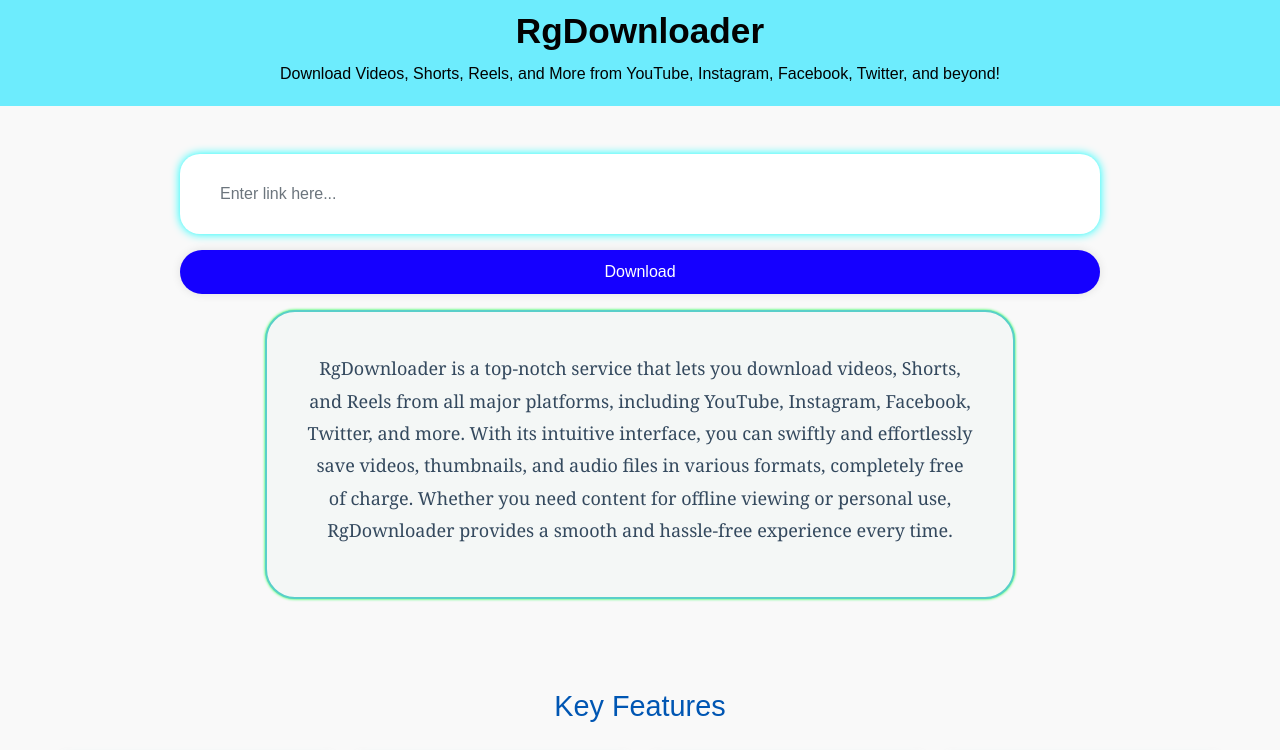
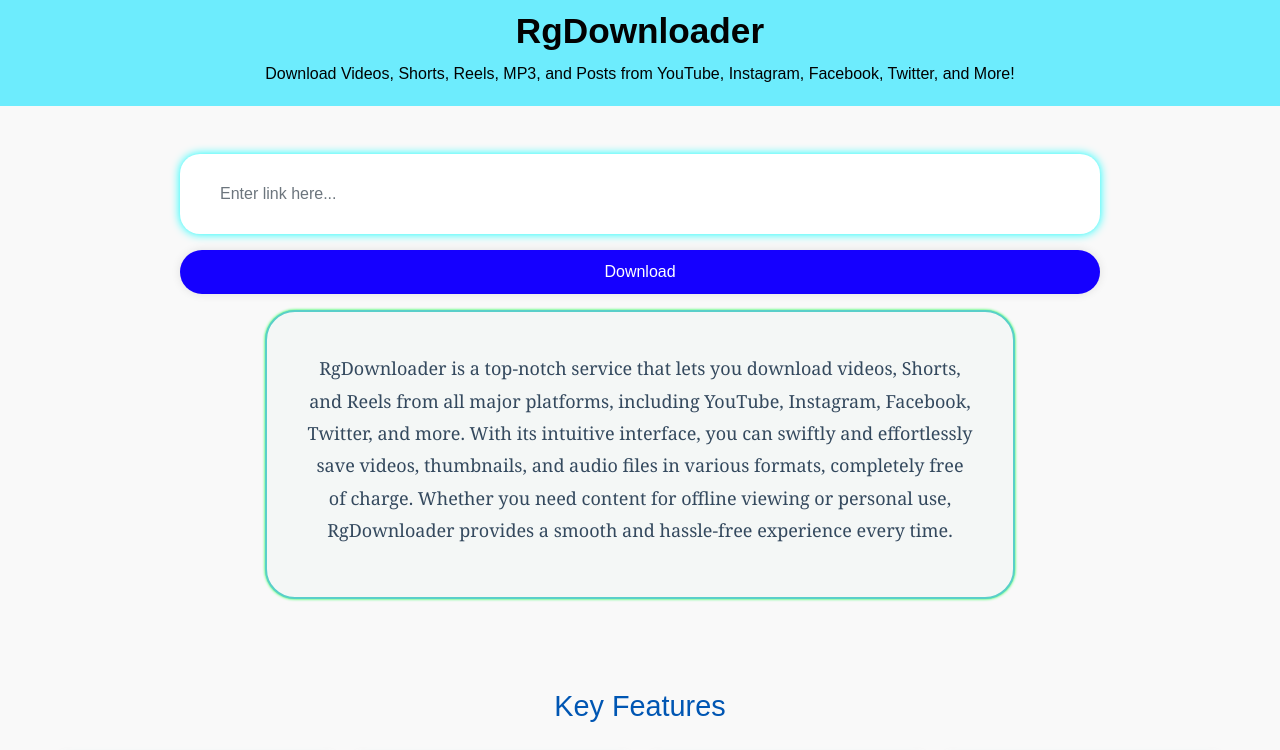
Before and after one commit to RupankarGarai/RgDownloader, a plain HTML site: page index.html in a window 1280 px wide. Shown: the top 750 px of the page. Drawn offline with nearby package versions, Linux system fonts and the light colour scheme.

Commit message:
Update index.html

```diff
--- a/index.html
+++ b/index.html
@@ -31,7 +31,7 @@
 <header>
     <h1>RgDownloader</h1>
     <div class="header-links">
-        <p>Download Videos, Shorts, Reels, and More from YouTube, Instagram, Facebook, Twitter, and beyond!</p>
+        <p>Download Videos, Shorts, Reels, MP3, and Posts from YouTube, Instagram, Facebook, Twitter, and More!</p>
     </div>
 
 </header>
```
